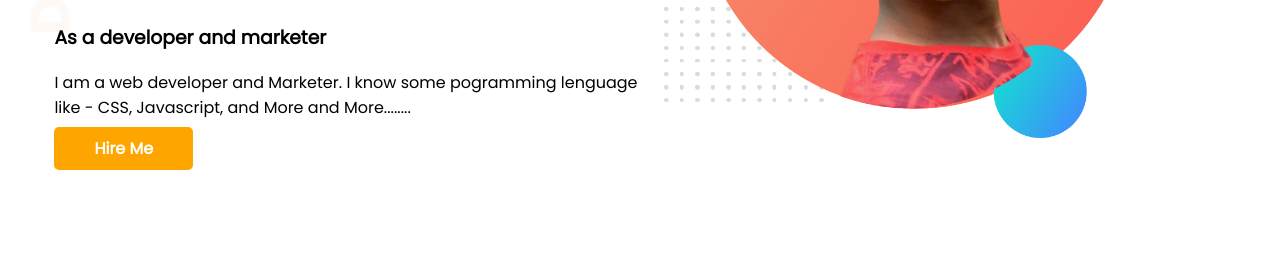
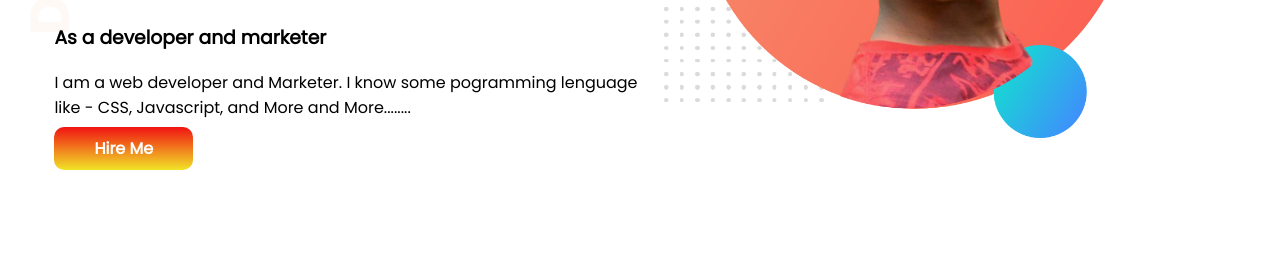
Before and after one commit to mohiuddinq/developer-portfolio, a plain HTML site: page index.html in a window 1280 px wide. Shown: the part 327-585 px from the top of the page. Drawn offline with Linux system fonts and the light colour scheme.

Commit message:
linear-gradient

```diff
--- a/style.css
+++ b/style.css
@@ -20,11 +20,11 @@ h2 {
 }
 .link-button {
   text-decoration: none;
-  background-color: orange;
+  background-image: linear-gradient(rgb(240, 18, 18), rgb(241, 228, 40));
   color: white;
   font-weight: 700;
   padding: 10px 40px;
-  border-radius: 5px;
+  border-radius: 10px;
 }
 .top-banner {
   background-image: url(images/top-banner.png);
```
